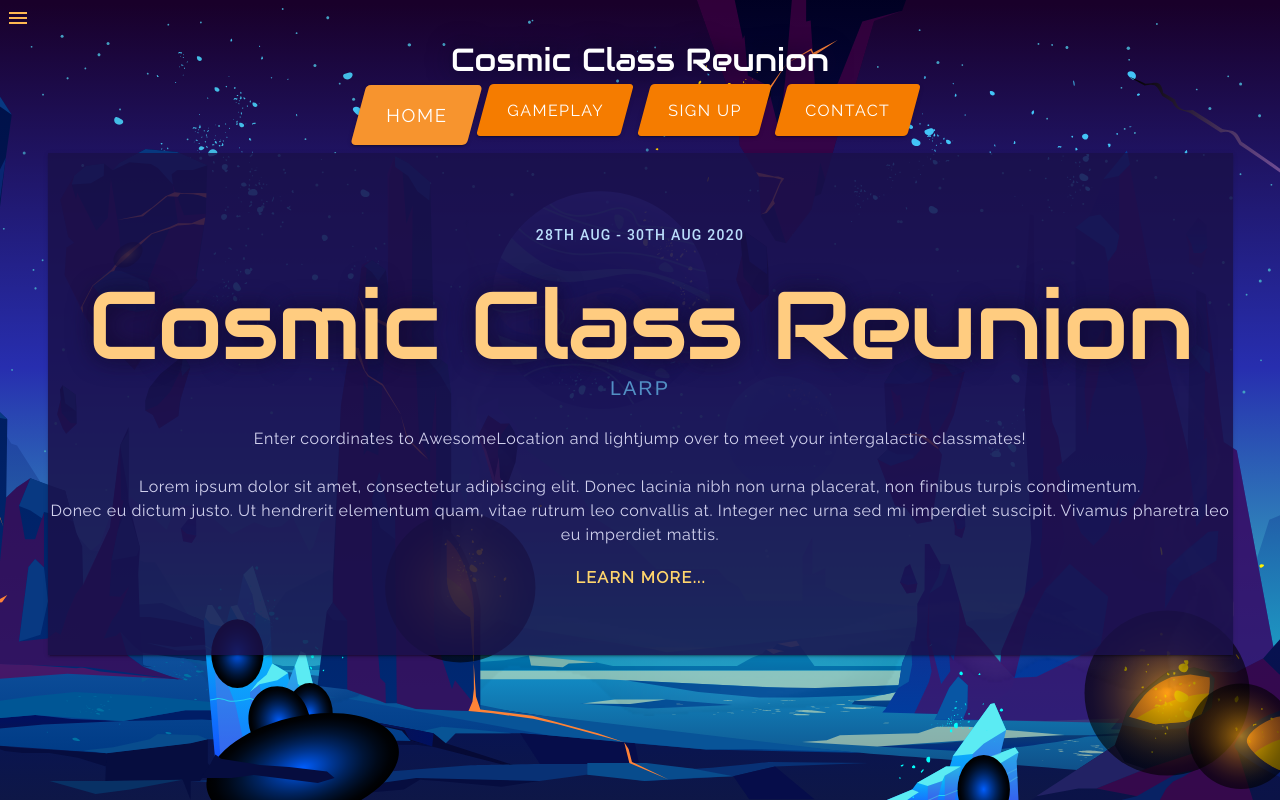
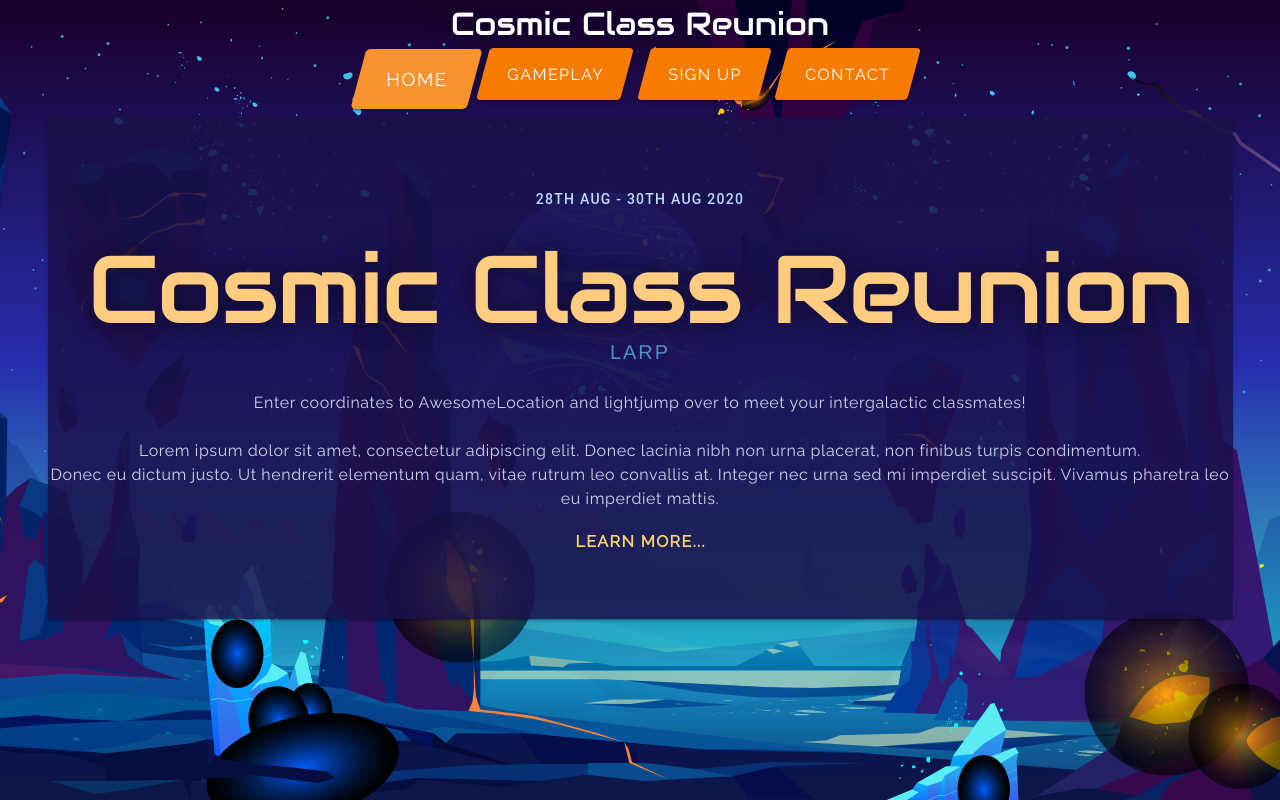
Before and after one commit to anzuj/reunion, a Vue app: page / in a window 1280 px wide. Built offline with nearby package versions, Linux system fonts and the light colour scheme; a web font is replaced by a local one.

Commit message:
hide mobile nav icon in xs

```diff
--- a/src/App.vue
+++ b/src/App.vue
@@ -14,8 +14,7 @@
       </v-row>-->
 
 <div>
-<!-- v-show="$vuetify.breakpoint.xs" -->
-  <v-app-bar-nav-icon  dark color="secondary lighten-2" @click="drawer = !drawer"></v-app-bar-nav-icon>
+  <v-app-bar-nav-icon v-show="$vuetify.breakpoint.xs" dark color="secondary lighten-2" @click="drawer = !drawer"></v-app-bar-nav-icon>
 
     <v-navigation-drawer v-model="drawer" absolute dark temporary color="primary" style="z-index: 9000;">
         <v-list nav dense>
```
